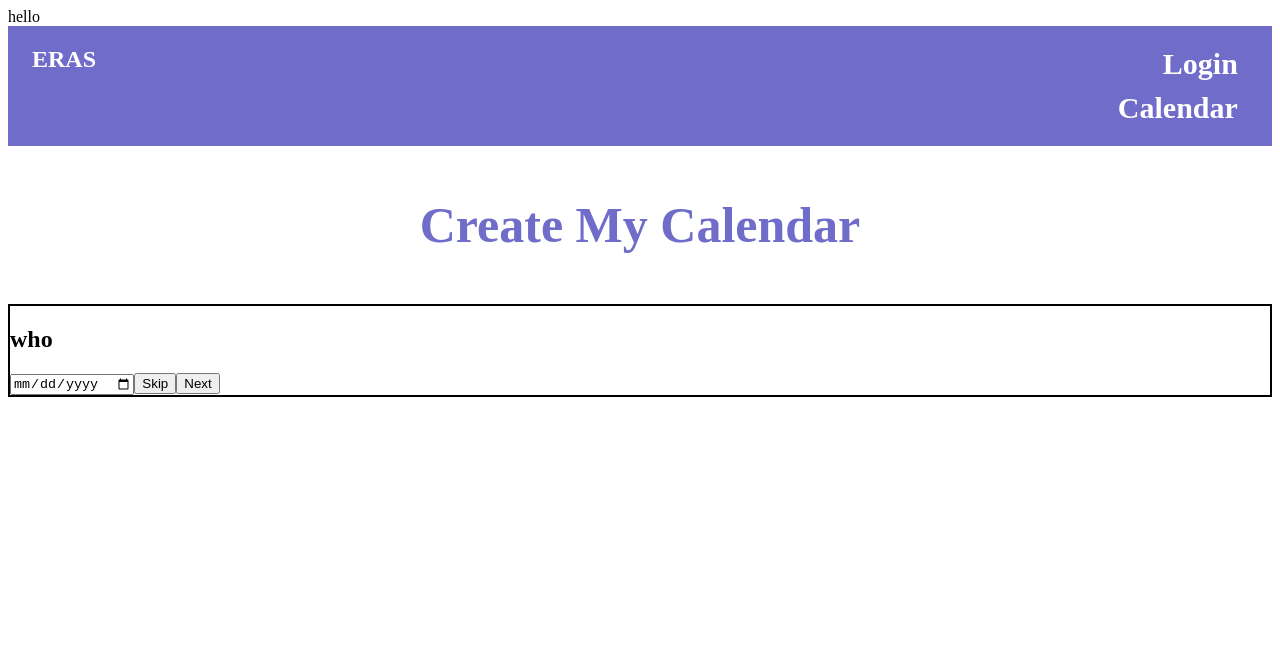
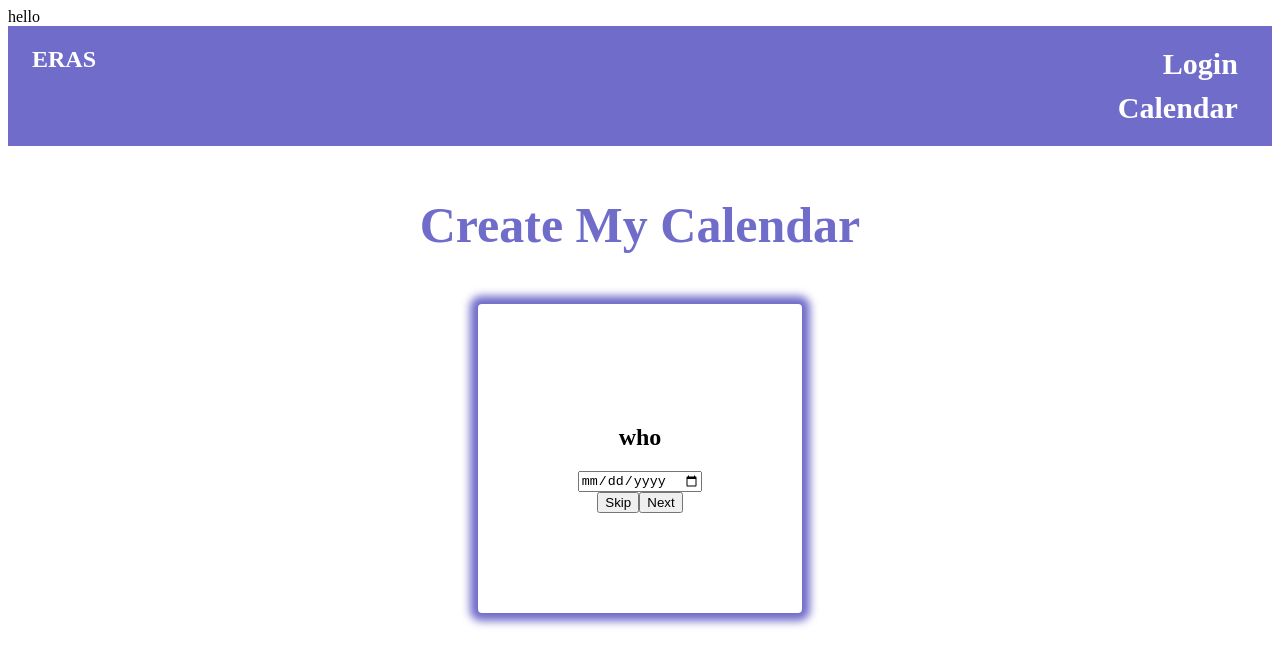
Before and after one commit to Turing-Eras/front_end, a React (Create React App) app: page / in a window 1280 px wide. Shown: the top 666 px of the page. Built offline with nearby package versions, Linux system fonts and the light colour scheme.

Commit message:
Form container styled at a basic level

```diff
--- a/src/Components/FormContainer/FormContainer.css
+++ b/src/Components/FormContainer/FormContainer.css
@@ -1,5 +1,14 @@
 .form-container {
-  border: 2px solid black;
+  text-align: center;
+  width: min-content;
+  margin: auto;
+  border-radius: 4px;
+  box-shadow: 0 0 0.5em 0.5em #706cca;
+  display: flex;
+  flex-direction: column;
+  justify-content: space-between;
+  object-fit: cover;
+  padding: 100px;
 }
 
 .main-title {
```
Also changed, not shown: 1 other file (tests, documents, lock files or other folders).
